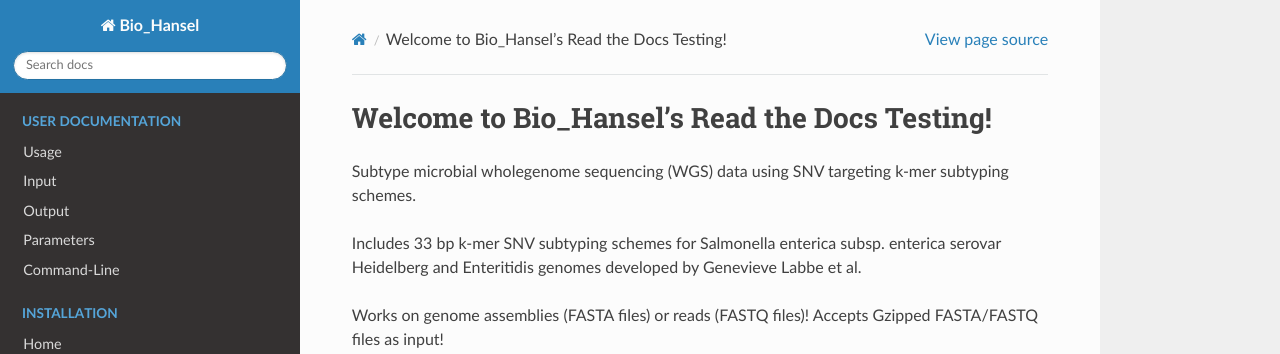
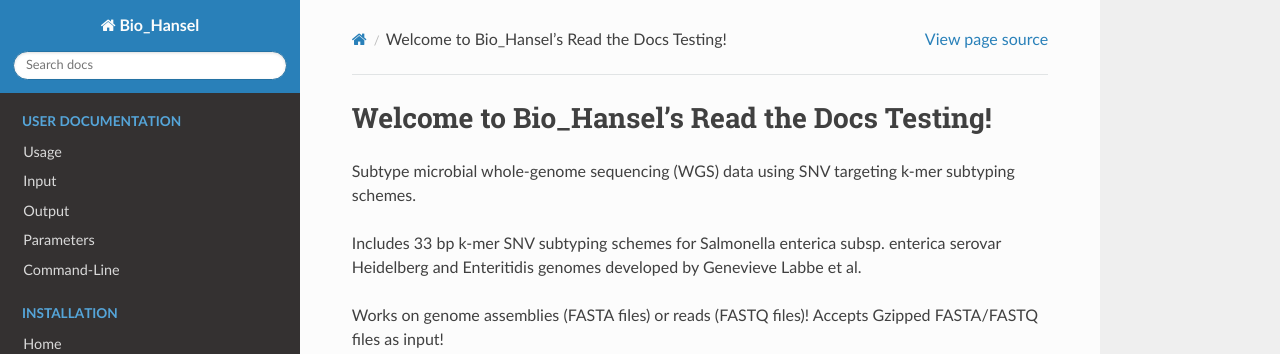
Before and after one commit to phac-nml/biohansel, a Sphinx documentation site: the page built from docs/source/index.rst, in a window 1280 px wide and 900 px high. Shown: the top 354 px of the window. Built offline with Sphinx 7.4.7 and the Read the Docs theme 2.0.0, drawn with Linux system fonts in a browser that asks for light colours.

Commit message:
Update index.rst

```diff
--- a/docs/source/index.rst
+++ b/docs/source/index.rst
@@ -7,7 +7,7 @@ Welcome to Bio_Hansel's Read the Docs Testing!
 ==============================================
 
 
-Subtype microbial wholegenome sequencing (WGS) data using SNV targeting k-mer subtyping schemes.
+Subtype microbial whole-genome sequencing (WGS) data using SNV targeting k-mer subtyping schemes.
 
 Includes 33 bp k-mer SNV subtyping schemes for Salmonella enterica subsp. enterica serovar Heidelberg and Enteritidis genomes developed by Genevieve Labbe et al.
 
```
Also changed, not shown: other parts of docs/source/index.rst (+5 -0 lines).
